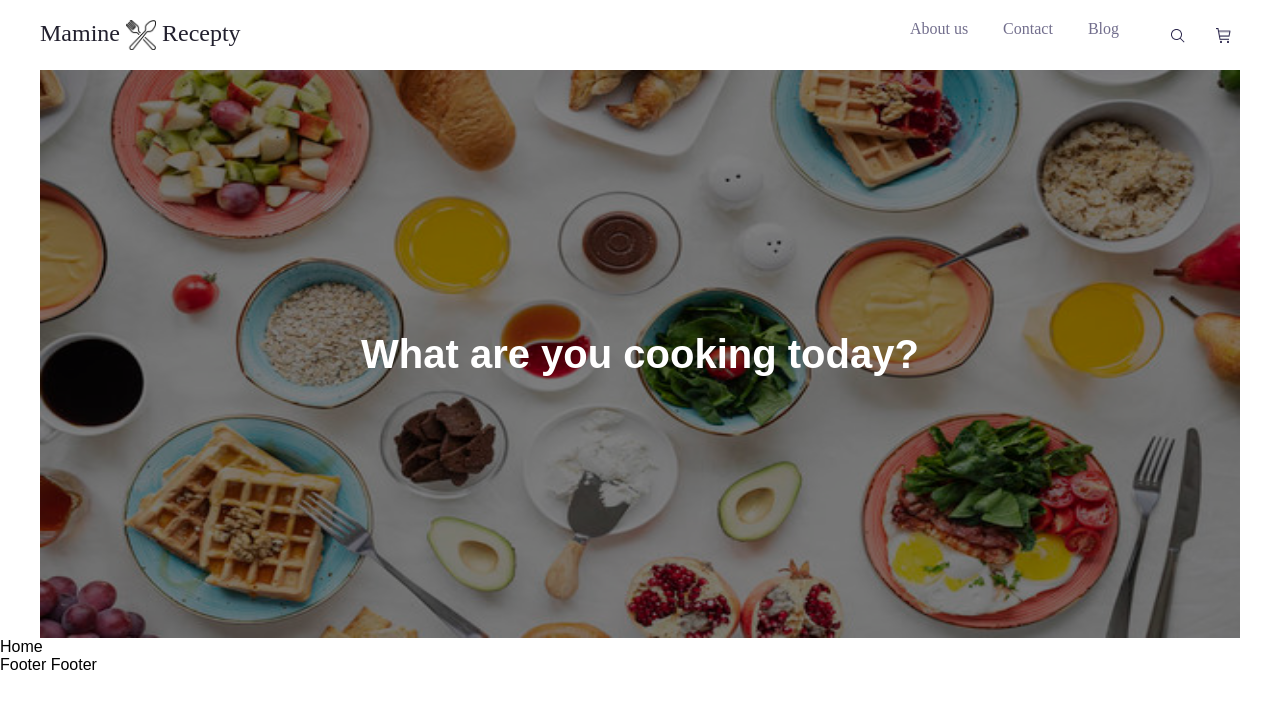
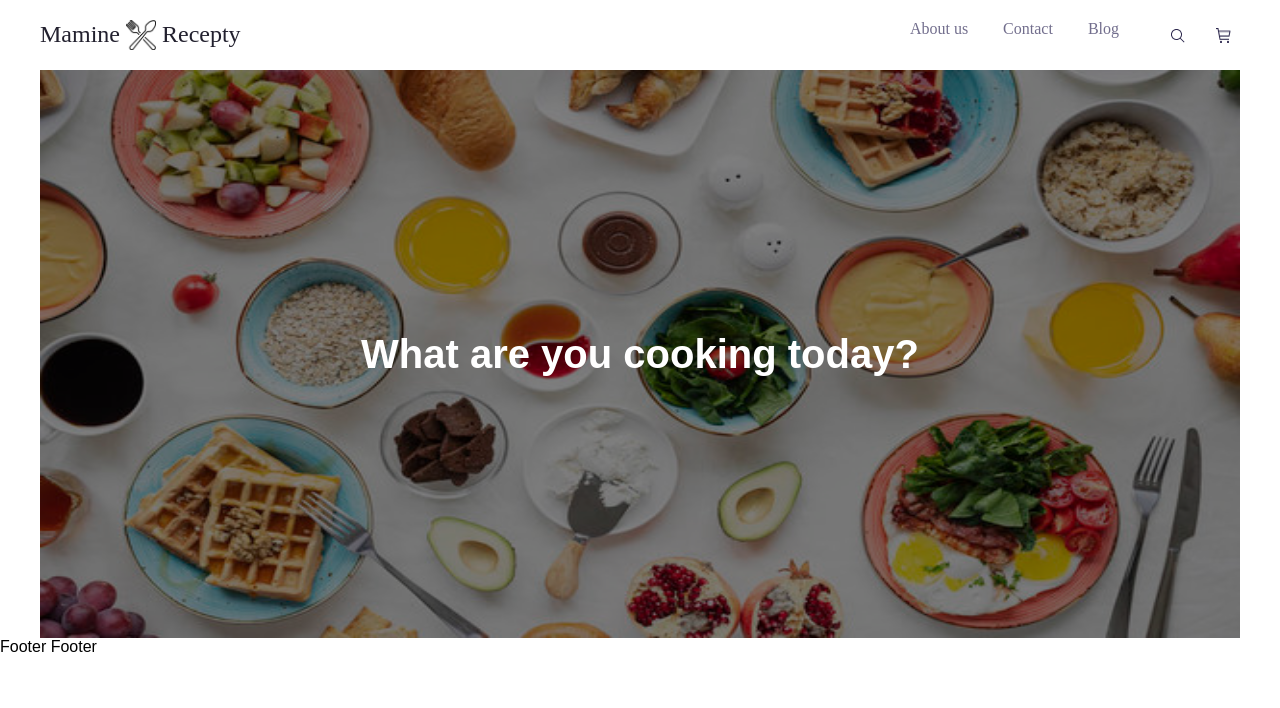
Before and after one commit to Medvedev245/eat-store, a React (Create React App) app: page / in a window 1280 px wide. Shown: the top 708 px of the page. Built offline with nearby package versions, Linux system fonts and the light colour scheme.

Commit message:
done header and hero

```diff
--- a/src/Pages/Home/Home.jsx
+++ b/src/Pages/Home/Home.jsx
@@ -1,4 +1,5 @@
 import React from "react";
+import CategoryBlock from "../../components/CategoryBlock/CategoryBlock";
 
 const Home = () => {
   //   const promise = new Promise((resolve, reject) => {
@@ -23,7 +24,11 @@ const Home = () => {
   //     .catch((error) => {
   //       console.error("Ошибка:", error);
   //     });
-  return <div>Home</div>;
+  return (
+    <div>
+      <CategoryBlock />
+    </div>
+  );
 };
 
 export default Home;
--- a/src/components/CategoryBlock/CategoryBlock.styled.js
+++ b/src/components/CategoryBlock/CategoryBlock.styled.js
@@ -49,9 +49,14 @@ export const MainTitle = styled.h1`
   top: 50%;
   left: 50%;
   transform: translate(-50%, -50%);
-  display: flex;
-  justify-content: center;
   align-items: center;
   color: white;
   font-size: 40px;
+  text-align: center;
+  @media screen and (max-width: 1200px) {
+    font-size: 26px;
+  }
+  @media screen and (max-width: 767px) {
+    font-size: 18px;
+  }
 `;
--- a/src/components/Header/Header.styled.js
+++ b/src/components/Header/Header.styled.js
@@ -17,10 +17,14 @@ export const ComponentHeader = styled.header`
 export const TitleSpan = styled.span`
   color: var(--iq-header-title);
   display: flex;
+  align-items: center;
   gap: 6px;
   font-family: Clash Display;
   font-size: 24px;
   font-weight: 500;
+  @media screen and (max-width: 767px) {
+    font-size: 18px;
+  }
 `;
 
 export const NavBar = styled.nav`
@@ -29,10 +33,11 @@ export const NavBar = styled.nav`
   @media screen and (max-width: 768px) {
     z-index: 10;
     position: absolute;
-    width: 50%;
+    /* width: 50%; */
     height: 100vh;
     top: 0;
     right: 0;
+    width: ${(props) => (props.isOpen ? "50%;" : "10px")};
     transform: ${(props) =>
       props.isOpen ? "translateX(0)" : "translateX(100%)"};
     position: ${(props) => (props.isOpen ? "absolute" : "relative")};
--- a/src/components/Layout/Layout.jsx
+++ b/src/components/Layout/Layout.jsx
@@ -4,13 +4,12 @@ import { Outlet } from "react-router-dom";
 import Header from "../Header/Header";
 import Footer from "../Footer/Footer";
 import { ComponentLayout } from "./Layout.styled";
-import CategoryBlock from "../CategoryBlock/CategoryBlock";
 
 const Layout = () => {
   return (
     <ComponentLayout>
       <Header />
-      <CategoryBlock />
+
       <main>
         <Suspense
           fallback={
```
